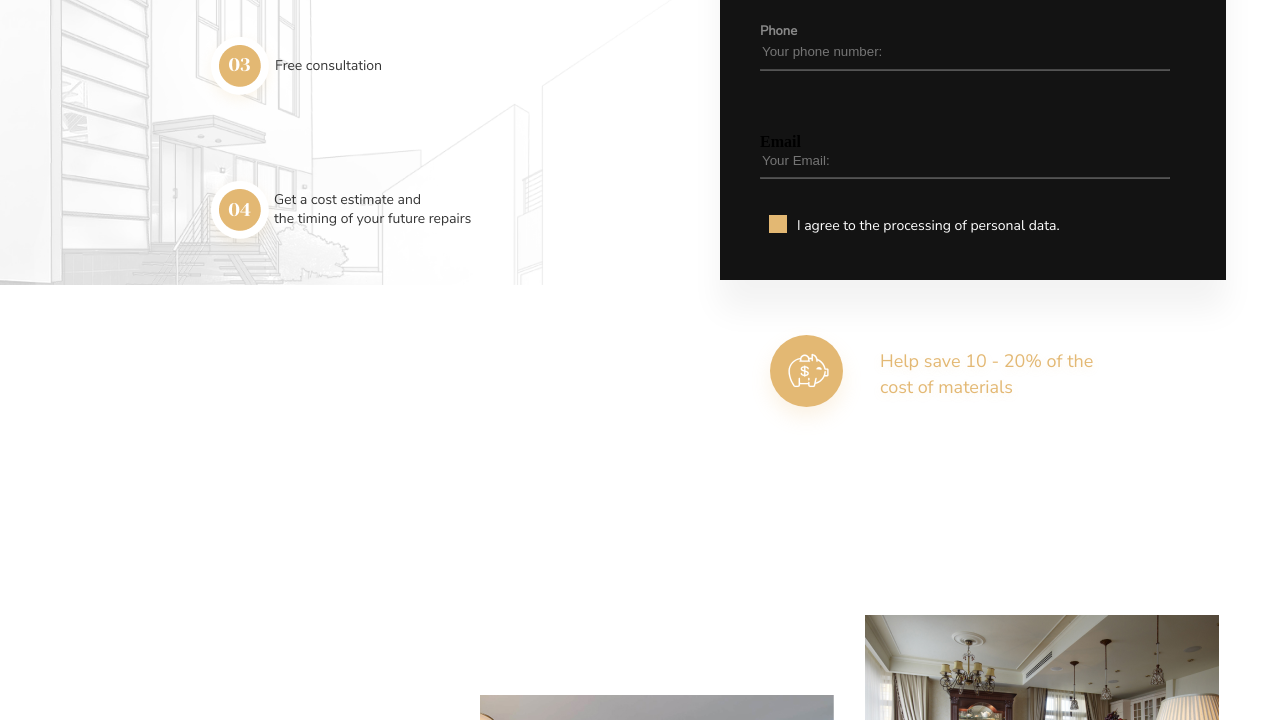
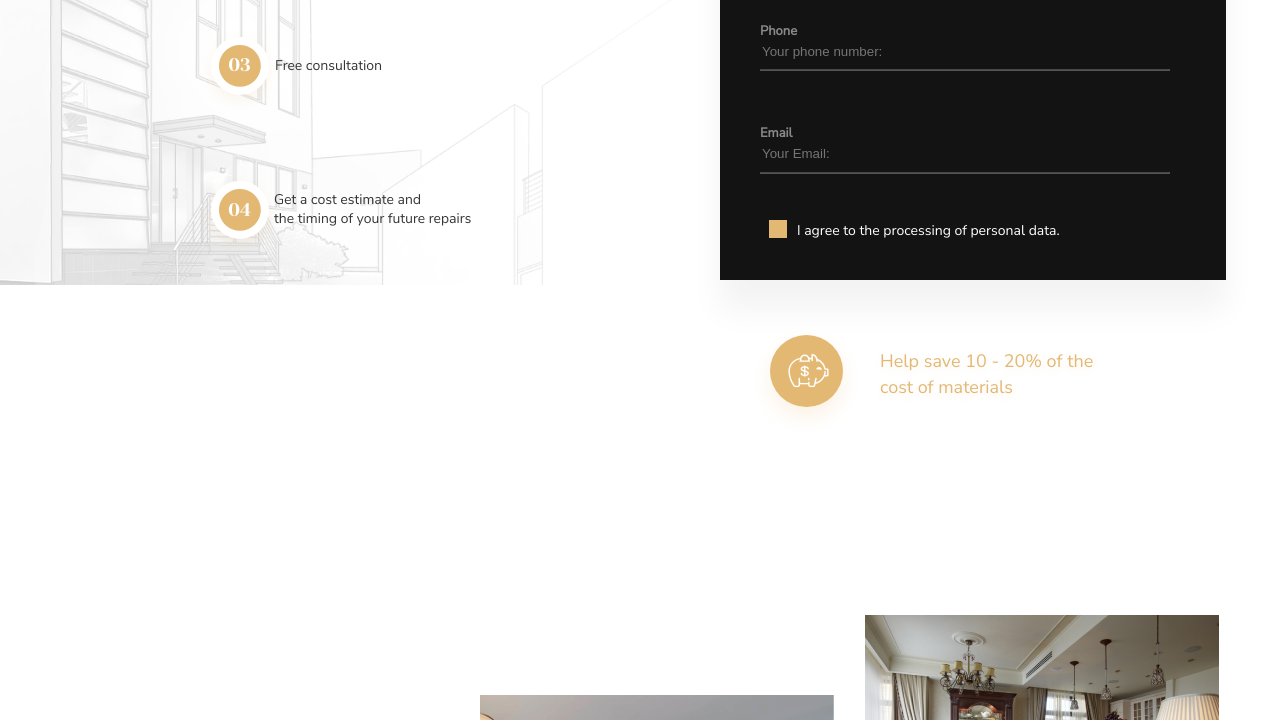
Before and after one commit to tafity/D_S, a plain HTML site: page index.html in a window 1280 px wide. Shown: the part 4100-4820 px from the top of the page. Drawn offline with Linux system fonts and the light colour scheme.

Commit message:
initialization

```diff
--- a/styles.css
+++ b/styles.css
@@ -985,7 +985,7 @@ i {
     color: rgba(255, 255, 255, 0.5);
     padding-bottom: 7px;
 }
-_c_name {
+._c_name {
     font-family: 'Nunito Sans';
     font-style: normal;
     font-weight: 400;
@@ -993,6 +993,7 @@ _c_name {
     line-height: 21px;
     color: rgba(255, 255, 255, 0.5);
     padding-bottom: 7px;
+    margin-top: -10px;
 }
 .__checkbox {
     border: none;
```
